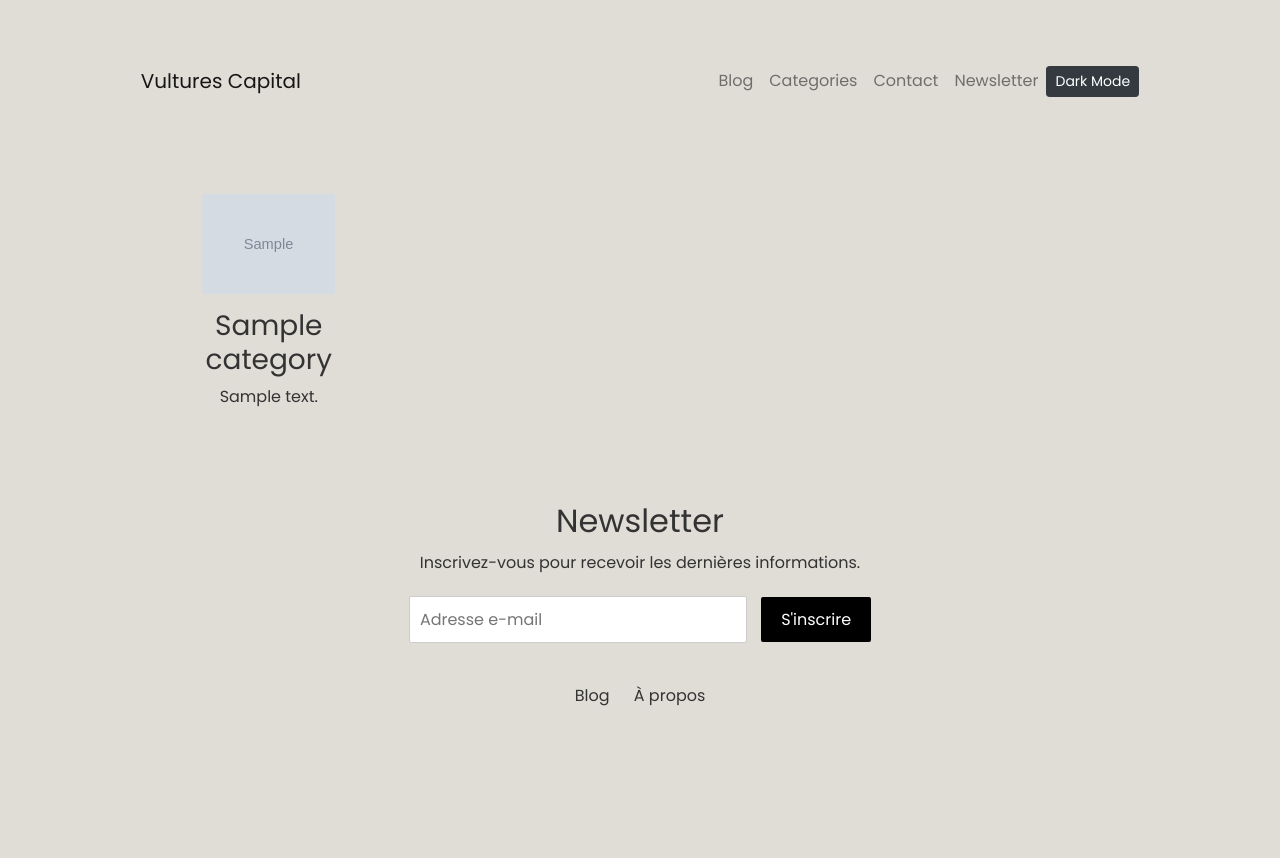
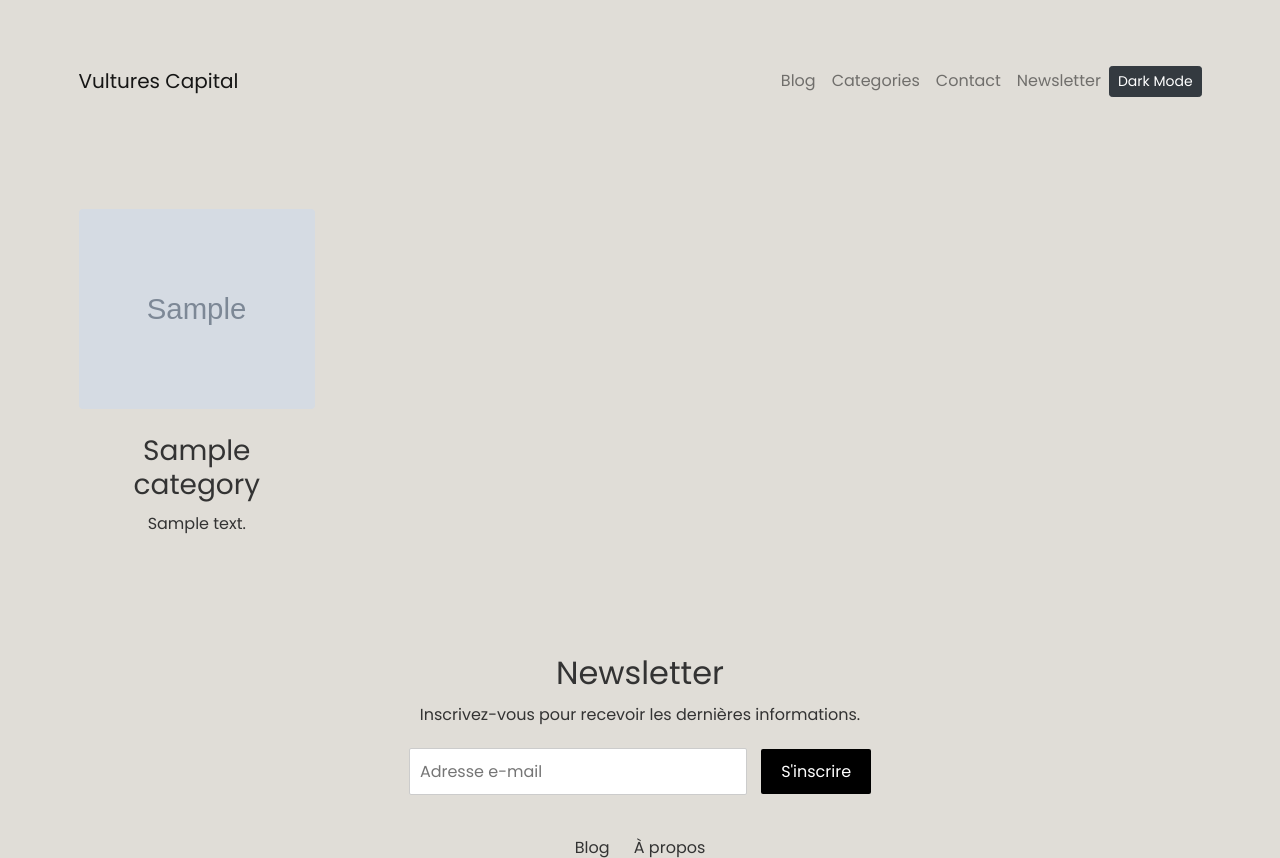
Before and after one commit to vulturescapital/main, a PHP site: page /categories.php in a window 1280 px wide. Shown: the top 858 px of the page. Before the commit the page ends 706 px from the top, so only its background shows below. Run offline with PHP 8.4, Linux system fonts and the light colour scheme; tables that the repository leaves empty or names only in its code hold one stand-in row (values such as "Sample post"); grey boxes marked "Sample" are stand-in pictures.

Commit message:
update categorie

```diff
--- a/categories.php
+++ b/categories.php
@@ -8,7 +8,7 @@ $categories = $stmt->fetchAll(PDO::FETCH_ASSOC);
     <?php foreach ($categories as $category): ?>
       <div class="col-xs-12 col-sm-6 col-md-4 col-lg-3">
         <div class="category-card">
-          <img src="<?php echo $category['image']; ?>" class="img-responsive" alt="<?php echo $category['name']; ?>">
+          <img src="<?php echo $category['image']; ?>" class="img-fluid" alt="<?php echo $category['name']; ?>">
           <h3><?php echo $category['name']; ?></h3>
           <p><?php echo $category['description']; ?></p>
         </div>
@@ -16,4 +16,5 @@ $categories = $stmt->fetchAll(PDO::FETCH_ASSOC);
     <?php endforeach; ?>
   </div>
 </div>
+
 <?php include 'footer.php'; ?>
--- a/css/body.css
+++ b/css/body.css
@@ -30,7 +30,7 @@ body.dark-mode {
 }
 
 .container {
-    width: 80%;
+    width: 90%;
     margin: auto;
     padding: 2em 0;
     overflow: hidden;
@@ -44,7 +44,7 @@ body.dark-mode {
 
 @media (min-width: 992px) {
     .container {
-        max-width: 960px;
+        max-width: 100%;
     }
 }
 
@@ -94,16 +94,25 @@ body.dark-mode {
 .category-card {
     margin-bottom: 20px;
     text-align: center;
+    /* Ajouter un padding pour de l'espace autour du contenu */
+    padding: 15px;
+    /* Optionnel: Ajouter un fond différent pour le mode sombre */
 }
 
 .category-card img {
-    width: auto;
-    height: 100px;
-    object-fit: cover;
-    border-radius: 0.25rem;
-    margin-bottom: 15px;
+    width: 500%; /* Force l'image à prendre toute la largeur de .category-card */
+    height: 200px; /* Ajustez la hauteur comme souhaité */
+    object-fit: cover; /* Cela permet de s'assurer que l'image couvre la zone définie */
+    border-radius: 0.25rem; /* Les bords arrondis pour esthétique */
+    margin-bottom: 15px; /* Un peu d'espace entre l'image et le texte */
 }
 
+/* Assurer que le texte est centré dans la carte */
+.category-card h3,
+.category-card p {
+    margin: 10px 0;
+    text-align: center; /* Cela centrera le texte horizontalement */
+}
 .category-card:hover {
     transform: translateY(-5px);
 }
--- a/index.php
+++ b/index.php
@@ -1,6 +1,6 @@
 <?php include 'header.php'; ?>
 
-<div id="articleCarousel" class="carousel slide" data-ride="carousel" data-interval="3000">>
+<div id="articleCarousel" class="carousel slide" data-ride="carousel" data-interval="3000">
   <!-- Indicateurs -->
   <ol class="carousel-indicators">
     <li data-target="#articleCarousel" data-slide-to="0" class="active"></li>
```
Also changed, not shown: images/logo_market.jpg (added).
